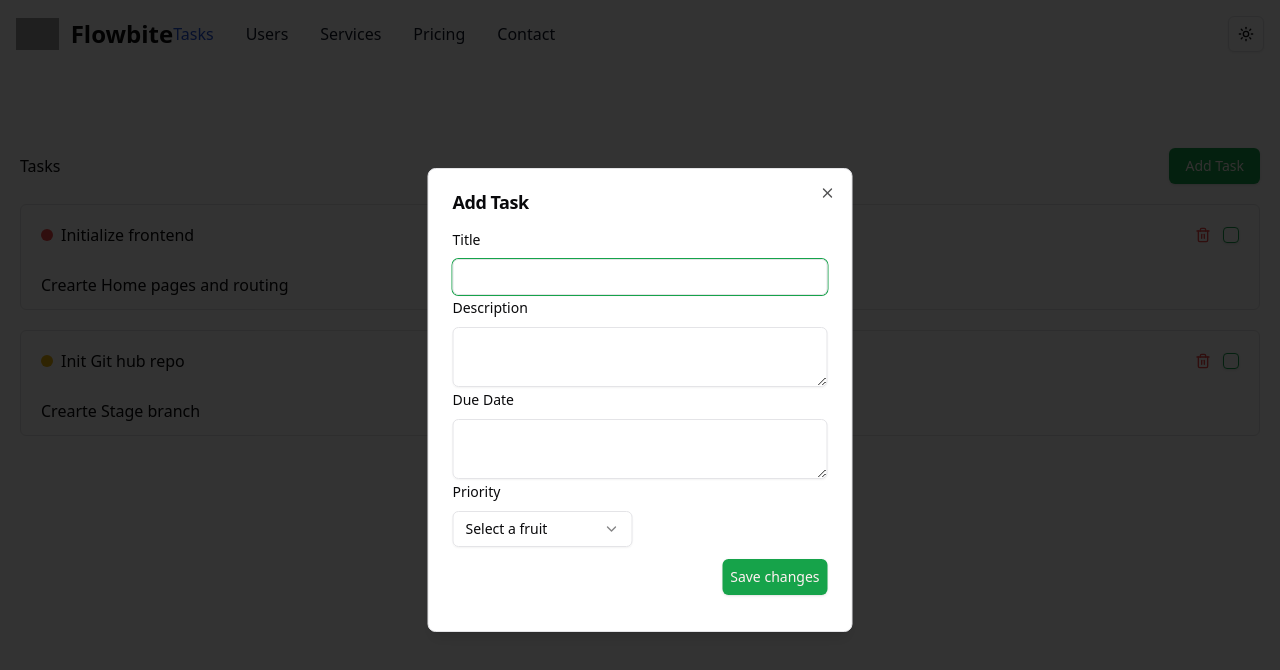
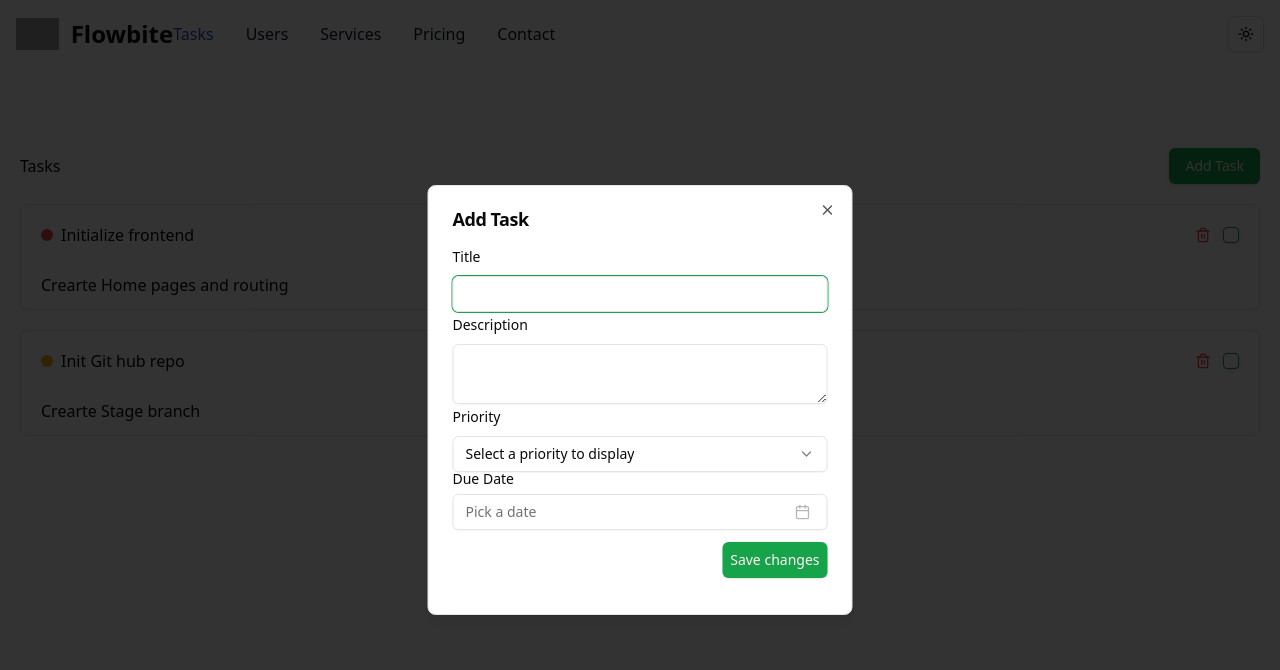
Before and after one commit to amithasanamithasan/U-M-S-Frontend, a React (Vite) app: page / in a window 1280 px wide. Both pictures are taken after a click on the button "Add Task". Shown: the top 670 px of the page. Built offline with nearby package versions, Linux system fonts and the light colour scheme; grey boxes are pictures that could not be loaded.

Commit message:
Building the Add Task Form

```diff
--- a/package.json
+++ b/package.json
@@ -15,6 +15,7 @@
     "@radix-ui/react-dialog": "^1.1.4",
     "@radix-ui/react-dropdown-menu": "^2.1.4",
     "@radix-ui/react-label": "^2.1.1",
+    "@radix-ui/react-popover": "^1.1.4",
     "@radix-ui/react-select": "^2.1.4",
     "@radix-ui/react-slot": "^1.1.1",
     "@reduxjs/toolkit": "^2.5.0",
--- a/src/components/module/tasks/AddTaskModal.tsx
+++ b/src/components/module/tasks/AddTaskModal.tsx
@@ -1,4 +1,6 @@
 import { Button } from "@/components/ui/button";
+import { Calendar } from "@/components/ui/calendar";
+import { format } from "date-fns";
 import {
   Dialog,
   DialogContent,
@@ -17,15 +19,21 @@
 } from "@/components/ui/form";
 import { Input } from "@/components/ui/input";
 import {
+  Popover,
+  PopoverContent,
+  PopoverTrigger,
+} from "@/components/ui/popover";
+import {
   Select,
   SelectContent,
-  SelectGroup,
   SelectItem,
-  SelectLabel,
   SelectTrigger,
   SelectValue,
 } from "@/components/ui/select";
 import { Textarea } from "@/components/ui/textarea";
+import { cn } from "@/lib/utils";
+import { CalendarIcon } from "lucide-react";
+
 import { useForm } from "react-hook-form";
 
 export function AddTaskModal() {
@@ -73,46 +81,73 @@
                 </FormItem>
               )}
             />
-            {/* DueDate */}
-            <FormField
-              control={form.control}
-              name="dueDate"
-              render={({ field }) => (
-                <FormItem>
-                  <FormLabel>Due Date</FormLabel>
-                  <FormControl>
-                    <Textarea {...field} value={field.value || ""} />
-                  </FormControl>
-                </FormItem>
-              )}
-            />
-            {/* Priority */}
             <FormField
               control={form.control}
               name="priority"
               render={({ field }) => (
                 <FormItem>
                   <FormLabel>Priority</FormLabel>
-                  <FormControl>
-                    <Select>
-                      <SelectTrigger className="w-[180px]">
-                        <SelectValue placeholder="Select a fruit" />
+                  <Select
+                    onValueChange={field.onChange}
+                    defaultValue={field.value}
+                  >
+                    <FormControl>
+                      <SelectTrigger>
+                        <SelectValue placeholder="Select a priority to display" />
                       </SelectTrigger>
-                      <SelectContent>
-                        <SelectGroup>
-                          <SelectLabel>Fruits</SelectLabel>
-                          <SelectItem value="apple">Apple</SelectItem>
-                          <SelectItem value="banana">Banana</SelectItem>
-                          <SelectItem value="blueberry">Blueberry</SelectItem>
-                          <SelectItem value="grapes">Grapes</SelectItem>
-                          <SelectItem value="pineapple">Pineapple</SelectItem>
-                        </SelectGroup>
-                      </SelectContent>
-                    </Select>
-                  </FormControl>
+                    </FormControl>
+                    <SelectContent>
+                      <SelectItem value="low">Low</SelectItem>
+                      <SelectItem value="medium">Medium</SelectItem>
+                      <SelectItem value="high">High</SelectItem>
+                    </SelectContent>
+                  </Select>
                 </FormItem>
               )}
             />
+            {/* DueDate */}
+            <FormField
+              control={form.control}
+              name="dueDate"
+              render={({ field }) => (
+                <FormItem className="flex flex-col">
+                  <FormLabel>Due Date</FormLabel>
+                  <Popover>
+                    <PopoverTrigger asChild>
+                      <FormControl>
+                        <Button
+                          variant={"outline"}
+                          className={cn(
+                            "pl-3 text-left font-normal",
+                            !field.value && "text-muted-foreground"
+                          )}
+                        >
+                          {field.value &&
+                          !isNaN(new Date(field.value).getTime()) ? (
+                            format(new Date(field.value), "PP") // Format the date, e.g., Jan 13, 2025
+                          ) : (
+                            <span>Pick a date</span>
+                          )}
+                          <CalendarIcon className="ml-auto h-4 w-4 opacity-50" />
+                        </Button>
+                      </FormControl>
+                    </PopoverTrigger>
+                    <PopoverContent className="w-auto p-0" align="start">
+                      <Calendar
+                        mode="single"
+                        selected={field.value}
+                        onSelect={field.onChange}
+                        // disabled={(date) =>
+                        //   date > new Date() || date < new Date("1900-01-01")
+                        // }
+                        initialFocus
+                      />
+                    </PopoverContent>
+                  </Popover>
+                </FormItem>
+              )}
+            />
+
             <DialogFooter className="py-3">
               <Button className="p-2" type="submit">
                 Save changes
--- /dev/null
+++ b/src/components/ui/popover.tsx
@@ -0,0 +1,31 @@
+import * as React from "react"
+import * as PopoverPrimitive from "@radix-ui/react-popover"
+
+import { cn } from "@/lib/utils"
+
+const Popover = PopoverPrimitive.Root
+
+const PopoverTrigger = PopoverPrimitive.Trigger
+
+const PopoverAnchor = PopoverPrimitive.Anchor
+
+const PopoverContent = React.forwardRef<
+  React.ElementRef<typeof PopoverPrimitive.Content>,
+  React.ComponentPropsWithoutRef<typeof PopoverPrimitive.Content>
+>(({ className, align = "center", sideOffset = 4, ...props }, ref) => (
+  <PopoverPrimitive.Portal>
+    <PopoverPrimitive.Content
+      ref={ref}
+      align={align}
+      sideOffset={sideOffset}
+      className={cn(
+        "z-50 w-72 rounded-md border bg-popover p-4 text-popover-foreground shadow-md outline-none data-[state=open]:animate-in data-[state=closed]:animate-out data-[state=closed]:fade-out-0 data-[state=open]:fade-in-0 data-[state=closed]:zoom-out-95 data-[state=open]:zoom-in-95 data-[side=bottom]:slide-in-from-top-2 data-[side=left]:slide-in-from-right-2 data-[side=right]:slide-in-from-left-2 data-[side=top]:slide-in-from-bottom-2",
+        className
+      )}
+      {...props}
+    />
+  </PopoverPrimitive.Portal>
+))
+PopoverContent.displayName = PopoverPrimitive.Content.displayName
+
+export { Popover, PopoverTrigger, PopoverContent, PopoverAnchor }
```
Also changed, not shown: 1 other file (tests, documents, lock files or other folders).
